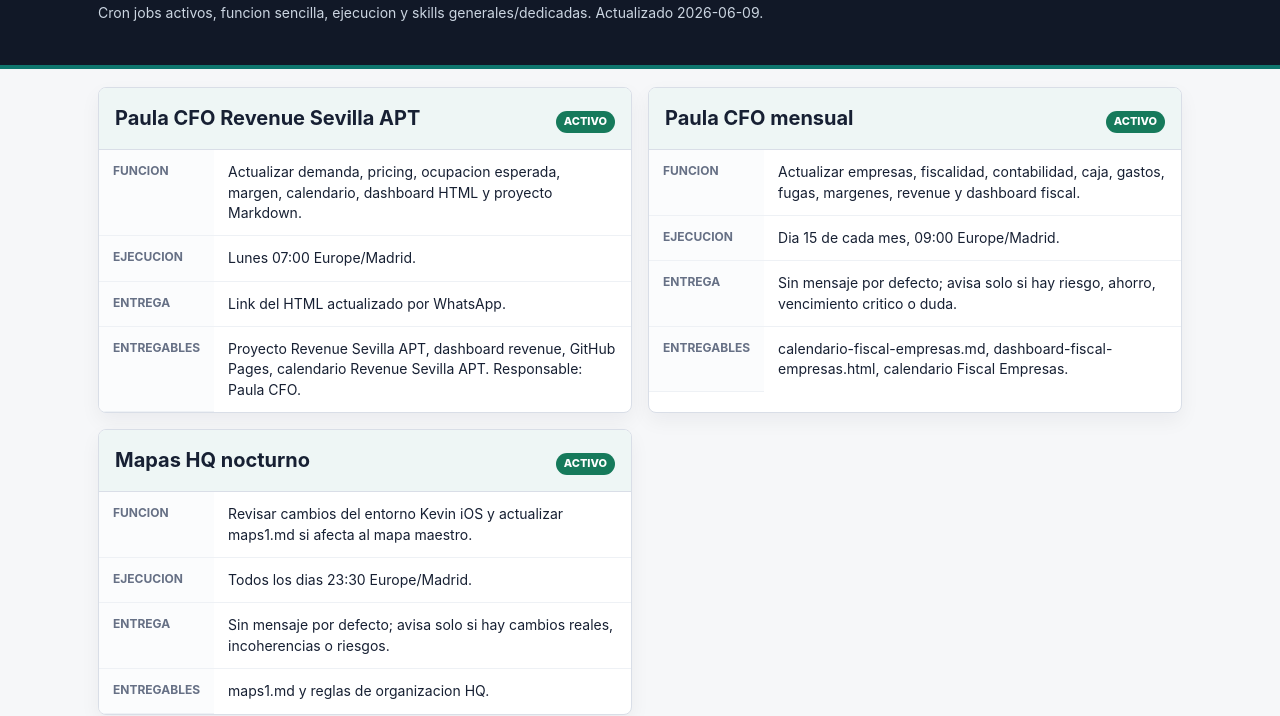
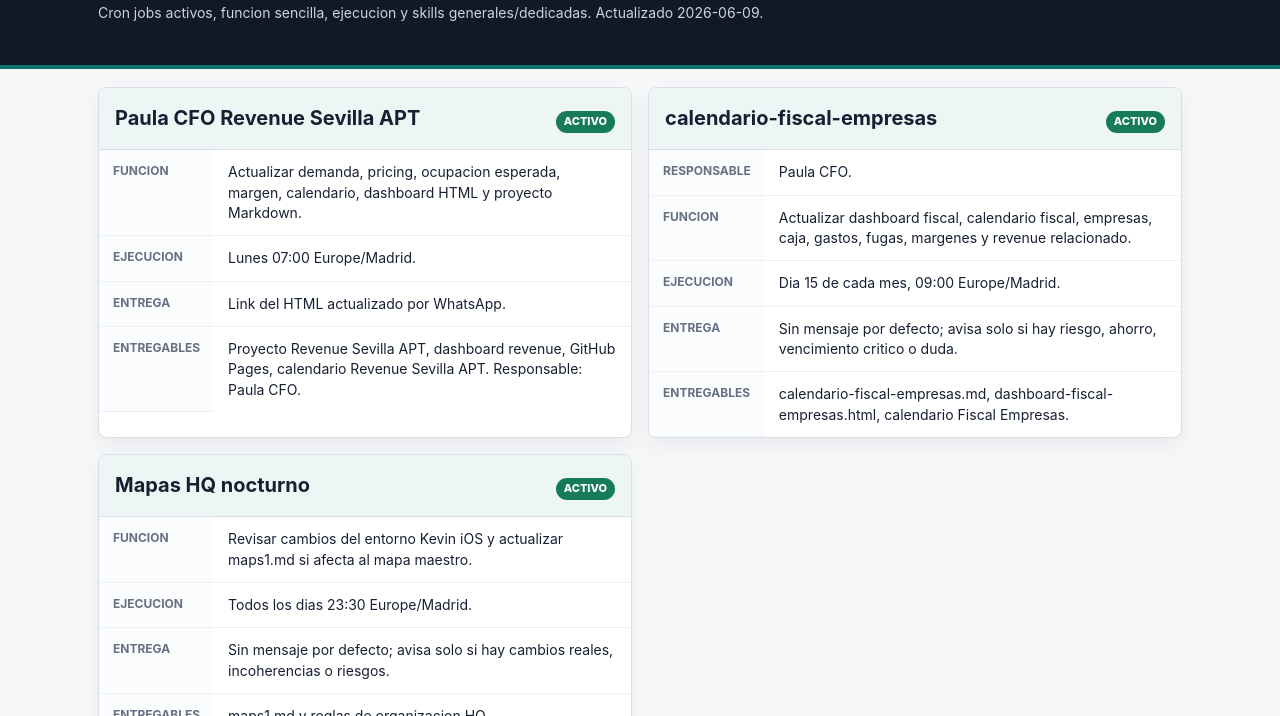
Before and after one commit to Iggy8319/cron-jobs-skills-dashboard, a plain HTML site: page index.html in a window 1280 px wide. Shown: the part 84-800 px from the top of the page. Drawn offline with Linux system fonts and the light colour scheme.

Commit message:
Rename fiscal cron

```diff
--- a/index.html
+++ b/index.html
@@ -103,9 +103,10 @@
       </article>
 
       <article class="card">
-        <div class="card-head"><h2>Paula CFO mensual</h2><span class="tag ok">activo</span></div>
+        <div class="card-head"><h2>calendario-fiscal-empresas</h2><span class="tag ok">activo</span></div>
         <table>
-          <tr><th>Funcion</th><td>Actualizar empresas, fiscalidad, contabilidad, caja, gastos, fugas, margenes, revenue y dashboard fiscal.</td></tr>
+          <tr><th>Responsable</th><td>Paula CFO.</td></tr>
+          <tr><th>Funcion</th><td>Actualizar dashboard fiscal, calendario fiscal, empresas, caja, gastos, fugas, margenes y revenue relacionado.</td></tr>
           <tr><th>Ejecucion</th><td>Dia 15 de cada mes, 09:00 Europe/Madrid.</td></tr>
           <tr><th>Entrega</th><td>Sin mensaje por defecto; avisa solo si hay riesgo, ahorro, vencimiento critico o duda.</td></tr>
           <tr><th>Entregables</th><td>calendario-fiscal-empresas.md, dashboard-fiscal-empresas.html, calendario Fiscal Empresas.</td></tr>
```
